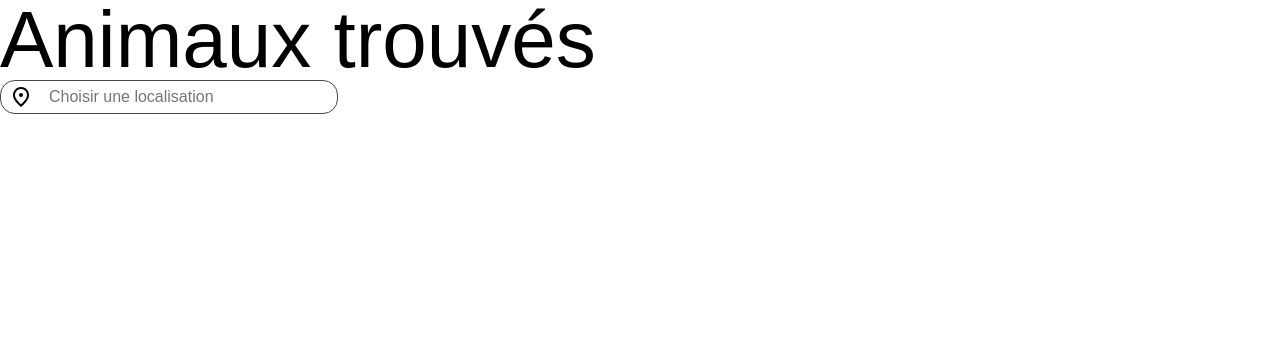
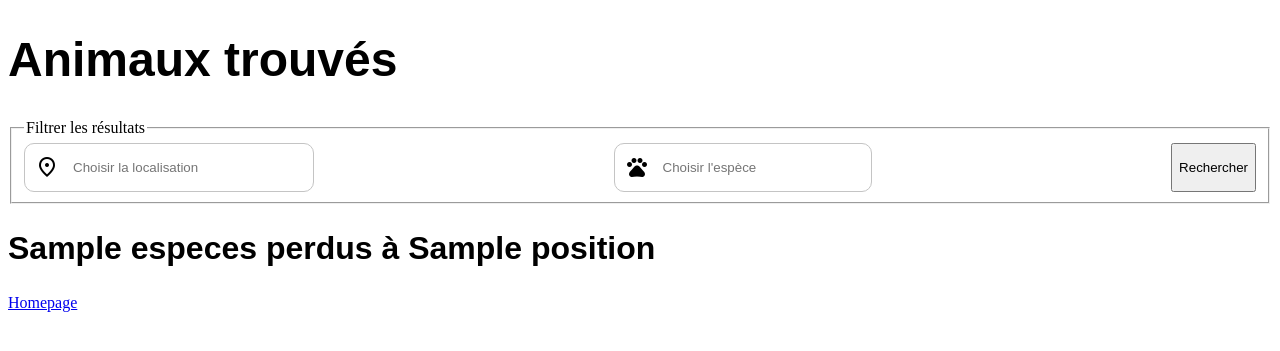
Before and after one commit to MaximeCHASLES/NR, a Django app: template petrescue/main/templates/main/found.html in a window 1280 px wide. Shown: the top 351 px of the page. Run offline with Django 5.2, Linux system fonts and the light colour scheme; the template is opened without the code that fills it: most values are stand-ins (such as "Sample title", 1, 10 or a date in 2020).

Commit message:
Filtres résultats annonces

```diff
--- /dev/null
+++ b/petrescue/main/static/main/css/form.css
@@ -0,0 +1,68 @@
+h1 {
+    font-size: 3rem;
+    font-family: sans-serif;
+}
+
+h2 {
+    font-size: 2rem;
+    font-family: sans-serif;
+}
+
+#filtres-resultats {
+}
+
+fieldset {
+    display: flex;
+    justify-content: space-between;
+}
+
+.input-wrapper {
+    position: relative;
+}
+
+input#position {
+    width: 12rem;
+    border: 1px solid rgb(196, 196, 196);
+    border-radius: 10px;
+    background-image: url(../img/icons/icon-location.png);
+    background-repeat: no-repeat;
+    background-position: 10px;
+    padding: 1rem 3rem;
+}
+
+input#espece {
+    width: 10rem;
+    padding: 1rem 3rem;
+    border: 1px solid rgb(196, 196, 196);
+    border-radius: 10px;
+    background-image: url(../img/icons/icon-pet.png);
+    background-repeat: no-repeat;
+    background-position: 10px;
+}
+
+
+
+.position__menu, .espece__menu {
+    display: none;
+    position: absolute;
+    top: 3.5rem;
+    background-color: white;
+    width: 18rem;
+    box-shadow: 0px 10px 13px -7px #000000;
+    border-radius: 10px;
+
+}
+
+.menu__choix, .menu__no-result {
+    list-style-type: none;
+    padding-top: 1rem;
+}
+
+.menu__choix:hover {
+    background-color: #acacac;
+    cursor: pointer;
+}
+
+.active {
+    display: block;
+}
--- a/petrescue/main/static/main/css/main.css
+++ /dev/null
@@ -1,84 +0,0 @@
-h1 {
-    font-size: 5rem;
-    font-family: sans-serif;
-}
-
-form#found-search {
-    position: relative;
-    display: flex;
-    justify-content: left;
-}
-
-.input-container {
-    position: relative;
-}
-
-
-
-.input-mask {
-    color: rgba(0, 0, 0, 0);
-    display: flex;
-    align-items: center;
-    font-family: sans-serif;
-    text-align: center;
-    margin: 0;
-    right: 0;
-    position: absolute;
-    width: 15rem;
-    height: 2rem;
-    padding: 0 3rem;
-    border: 1px solid rgba(0, 0, 0, 0);
-    border-radius: 15px;
-}
-
-.search-input {
-    background-image: url(../img/icons/icon-location.png);
-    background-repeat: no-repeat;
-    background-position: 0.5rem;
-    width: 15rem;
-    height: 2rem;
-    padding: 0 3rem;
-    border: 1px solid rgb(71, 71, 71);
-    border-radius: 15px;
-}
-
-.search-input::placeholder {
-    font-family: sans-serif;
-    font-size: 1rem;
-}
-
-.input-mask:hover {
-    cursor: pointer;
-}
-
-
-
-.search-list {
-    display: none;
-    position: absolute;
-    top: 2.5rem;
-    width: 20rem;
-    box-shadow: 0px 10px 13px -7px #000000;
-    border-radius: 5px;
-}
-
-.suggestion {
-    list-style-type: none;
-    padding: 1rem 3rem;
-    width: 21rem;
-}
-
-.suggestion:hover {
-    background-color: #b4b4b4;
-}
-
-
-
-
-.active {
-    display: block;
-}
-
-.inactive {
-    display: none;
-}
--- a/petrescue/main/static/main/js/form.js
+++ b/petrescue/main/static/main/js/form.js
@@ -1,56 +1,128 @@
-const inputLocation = document.querySelector('input#location')
-const inputMask = document.querySelector('.input-mask')
-const inputList = document.querySelector('.search-list')
+const especes = [
+    "Chat",
+    "Chien",
+    "Furet"
+]
 
-inputMask.addEventListener('click', displayList)
-inputLocation.addEventListener('input', diplaySuggests)
-
-function displayList(event) {
-    event.currentTarget.classList.add("inactive");
-    inputList.classList.add('active')
-
-}
-
-function diplaySuggests(event) {
-    const suggestList = document.querySelector('.search-list__locate');
-    const input = event.target.value;
-    suggestList.innerHTML= "";
-
-    url = `https://geo.api.gouv.fr/communes?nom=${input}&fields=departement&boost=population&limit=5`;
-
-    // Requête http GET
-    axios.get(url)
-    .then(function (response) {
-        // en cas de réussite de la requête
-    console.log(response);
-    const datas = response.data
-
-    display(datas)
+const inputPosition = document.querySelector('input#position');
+const inputEspece = document.querySelector('input#espece');
+const divMenu = document.querySelector('.position__menu');
+const ulMenuPosition = document.querySelector('.position__menu > ul');
+const ulMenuEspece = document.querySelector('.espece__menu > ul');
+const liFindMe = document.querySelector('#find-me');
 
 
+liFindMe.addEventListener('click', geoLocation)
+inputPosition.addEventListener('focus', affichageMenu);
+inputPosition.addEventListener('blur', masquageMenu);
+inputPosition.addEventListener('input', autoCompletion);
+inputEspece.addEventListener('focus', affichageMenu);
+inputEspece.addEventListener('blur', masquageMenu);
+
+
+//
+function affichageMenu(event) {
+    // divMenu.classList.add('active');
+    const nextElement = event.target.nextElementSibling;
+    nextElement.classList.add('active');
+    if (nextElement.classList.contains('espece')) {
+        ulMenuEspece.innerHTML = "";
+        especes.forEach(espece => {
+            const li = document.createElement('li');
+            li.className = "menu__choix";
+            li.textContent = espece;
+            li.addEventListener('click', updateInputEspece);
+            ulMenuEspece.appendChild(li);
+        })
+    }
+} // affichageMenu
+
+//
+function masquageMenu(event) {
+    setTimeout(() => {
+        // divMenu.classList.remove('active');
+        const nextElement = event.target.nextElementSibling;
+        nextElement.classList.remove('active');
+    }, 100)
+    ;
+} // masquageMenu
+
+
+function updateInputPosition(event) {
+    console.log(event.currentTarget)
+    inputPosition.value = event.currentTarget.dataset.ville;
+} // updateInputPosition
+
+function updateInputEspece(event) {
+    inputEspece.value = event.currentTarget.textContent;
+
+} // updateInputEspece
+
+
+function geoLocation(event) {
+    if (!navigator.geolocation) {
+        console.log("La géolocalisation n'est pas supportée par votre navigateur.");
+    } else {
+        console.log("Localisation…");
+        navigator.geolocation.getCurrentPosition(geoSuccess, geoError);
+    }
+} // geoLocation
+
+
+function geoSuccess(position) {
+    console.log("Localisé à (coordonnées) : ");
+    console.log(position.coords);
+
+    const lat = position.coords.latitude;
+    const lng = position.coords.longitude;
+
+    const promise = axios.get(`https://geo.api.gouv.fr/communes?lat=${lat}&lon=${lng}&fields=code,nom,codesPostaux,surface,population,centre,contour`);
+
+    promise.then((response) => {
+        console.log("Localisé à (ville) : ");
+        console.log(response.data[0])
+        const data = response.data[0];
+        inputPosition.value = data.nom;
     })
-    .catch(function (error) {
-    // en cas d’échec de la requête
-    console.log(error);
+} // geoSuccess
+
+
+function geoError() {
+    console.log("Impossible de déterminer votre position.");
+} // geoError
+
+
+function autoCompletion(event) {
+    const input = event.target.value;
+    const promise = axios.get(`https://geo.api.gouv.fr/communes?nom=${input}&fields=departement&boost=population&limit=5`);
+
+    promise.then((response) => {
+        ulMenuPosition.innerHTML = "";
+        const datas = response.data;
+
+        if (datas.length > 0) {
+            datas.forEach(data => {
+                const li = document.createElement('li');
+                li.textContent = `${data.nom} (${data.departement.code})`;
+                li.className = "menu__choix";
+                li.dataset.ville = data.nom;
+                li.addEventListener('click', updateInputPosition);
+                ulMenuPosition.appendChild(li);
+            })
+        } else {
+            if (input == "") {
+                const li = document.createElement('li');
+                li.textContent = "Utiliser ma position";
+                li.id = "find-me";
+                li.className = "menu__choix";
+                li.addEventListener('click', geoLocation);
+                ulMenuPosition.appendChild(li)
+            } else {
+                const li = document.createElement('li');
+                li.textContent = "Aucun résultat";
+                li.className = "menu__no-result";
+                ulMenuPosition.appendChild(li)
+            }
+        }
     })
-    .finally(function () {
-    // dans tous les cas
-    });
-
-}
-
-function display(datas) {
-    datas.forEach(data => {
-        const ul = document.querySelector('.search-list__locate');
-
-        const nom = data.nom;
-        const dpt = data.departement.code;
-
-        const li = document.createElement('li');
-        li.className = "suggestion";
-        li.textContent = nom + " (" + dpt + ")"
-
-        ul.appendChild(li)
-
-    })
-}
+} // autoCompletion
--- a/petrescue/main/templates/main/found.html
+++ b/petrescue/main/templates/main/found.html
@@ -1,5 +1,10 @@
 {% extends "main/layout/base.html" %}
+
 {% load static %}
+
+{% block scripts %}
+<script src="{% static 'main/js/form.js' %}" defer></script>
+{% endblock %}
 
 {% block title %} | Animaux trouvés{% endblock %}
 
@@ -7,29 +12,48 @@
 
     <h1>Animaux trouvés</h1>
 
-        <form id="found-search">
-        <span class="input-container">
+        <form id="filtres-resultats" method="post" action="{% url 'found' %}">
 
-            <p class="input-mask">Choisir une localisation</p>
-            <input class="search-input" type="text" placeholder="Choisir une localisation" id="location">
+            {% csrf_token %}
 
-        </span>
+            <fieldset>
+                <legend>Filtrer les résultats</legend>
 
-        <div class="search-list">
-            <ul class="search-list__locate">
-                <li class="suggestion"><a href="">Utiliser ma position actuelle</a></li>
+                <div class="input-wrapper">
+                    <input id="position" name="position" type="text" placeholder="Choisir la localisation" autocomplete="off" required>
+                    <div class="position__menu">
+                        <ul>
+                            <li class="menu__choix" id="find-me">Utiliser ma position</li>
+                        </ul>
+                    </div>
+                </div>
 
-            </ul>
-        </div>
 
-        <!-- <label for="specie">Espèce : </label>
-        <select name="specie" id="specie">
-            <option value="cat">Chat</option>
-            <option value="dog">Chien</option>
-        </select>
-        <input type="submit" value="Rechercher"> -->
+                <div class="input-wrapper">
+                    <input id="espece" name="espece" type="text" placeholder="Choisir l'espèce" autocomplete="off" required>
+                    <div class="espece__menu espece">
+                        <ul>
 
-    </form>
+                        </ul>
+                    </div>
+                </div>
+
+                <button type="submit">Rechercher</button>
+
+            </fieldset>
+
+        </form>
+
+        {% if position %}
+        <h2>{{ espece }}s perdus à {{ position }}</h2>
+        {% else %}
+        <h2>Dernières annonces publiées</h2>
+        {% endif %}
+
+
+        <a href="{% url 'home' %}">Homepage</a>
+
+
 
 
 
--- a/petrescue/main/templates/main/layout/base.html
+++ b/petrescue/main/templates/main/layout/base.html
@@ -5,11 +5,14 @@
     <meta charset="UTF-8">
     <meta name="viewport" content="width=device-width, initial-scale=1.0">
     <title>PetRescue{% block title %}{% endblock %}</title>
-    <link rel="stylesheet" href="{% static 'main/css/reset.css' %}">
+    <!-- <link rel="stylesheet" href="{% static 'main/css/reset.css' %}"> -->
+    <link rel="stylesheet" href="{% static 'main/css/form.css' %}">
     <!-- <link rel="stylesheet" href="{% static 'main/css/base.css' %}"> -->
-    <link rel="stylesheet" href="{% static 'main/css/main.css' %}">
     <script src="https://unpkg.com/axios/dist/axios.min.js" defer></script>
-    <script src="{% static 'main/js/form.js' %}" defer></script>
+    <script src="{% static 'main/js/client.js' %}" defer></script>
+    <!-- <script src="{% static 'main/js/form.js' %}" defer></script> -->
+    {% block scripts %}
+    {% endblock %}
 </head>
 <body>
     {% block body %}
--- a/petrescue/petrescue/settings.py
+++ b/petrescue/petrescue/settings.py
@@ -118,6 +118,7 @@ USE_TZ = True
 # https://docs.djangoproject.com/en/5.0/howto/static-files/
 
 STATIC_URL = 'static/'
+STATIC_URL += '?v=1/'
 
 # Default primary key field type
 # https://docs.djangoproject.com/en/5.0/ref/settings/#default-auto-field
```
Also changed, not shown: petrescue/main/static/main/js/client.js (added, +41 -0 lines), petrescue/main/views.py (+11 -8 lines), petrescue/main/static/main/img/icons/icon-pet.png (added), petrescue/main/templates/main/layout/annonces.html (added).
